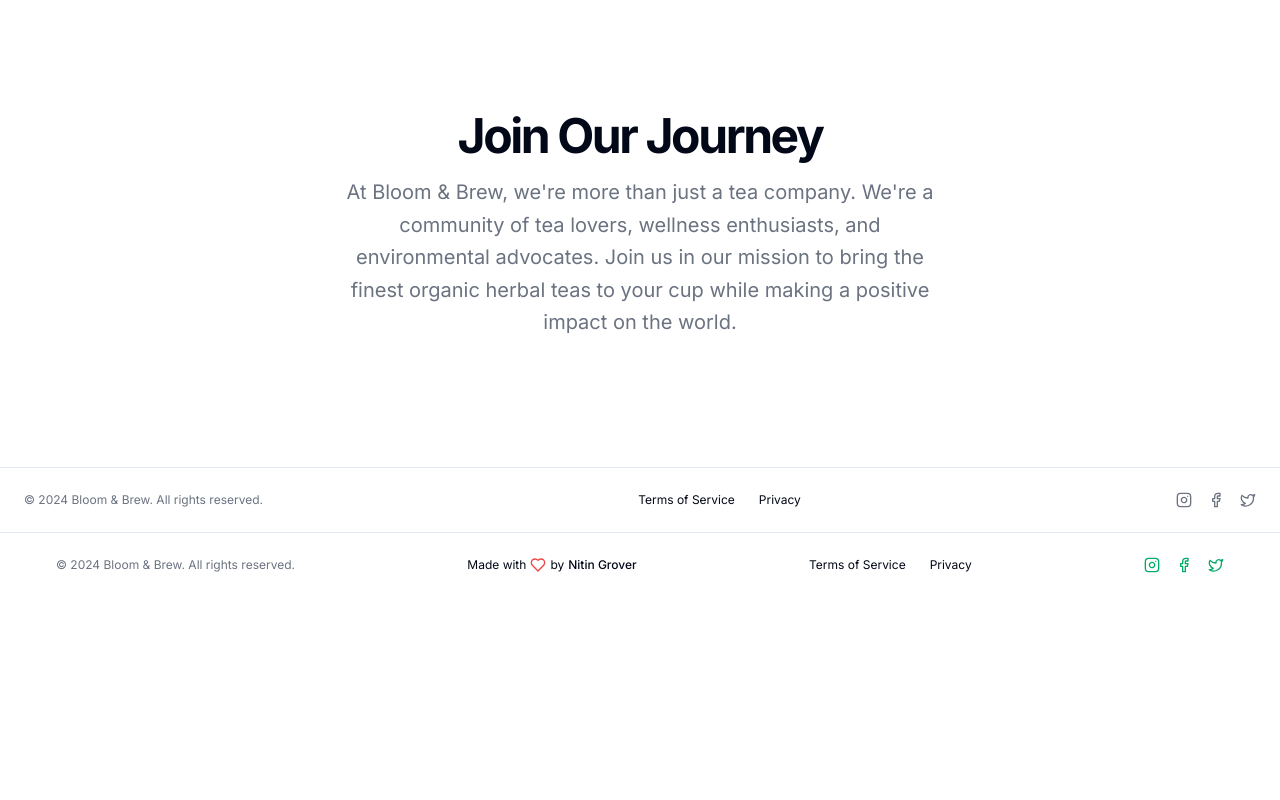
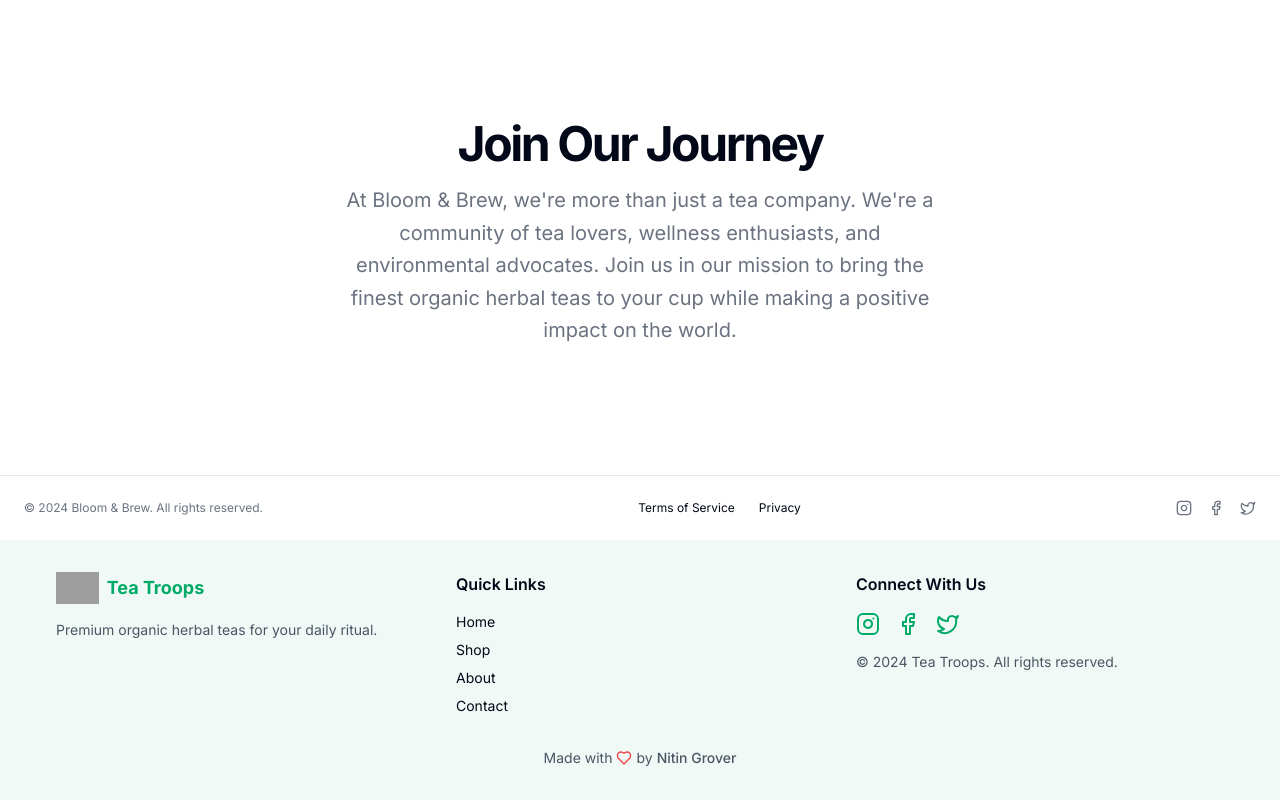
Before and after one commit to iamnitingrover/TeaTroops, a Next.js app: page /about in a window 1280 px wide. Shown: the part 1928-2728 px from the top of the page. Before the commit the page ends 2525 px from the top, so only its background shows below. Built offline with nearby package versions, Linux system fonts and the light colour scheme; grey boxes are pictures that could not be loaded.

Commit message:
Company Name and logo updated. Footer modified.

```diff
--- a/app/layout.tsx
+++ b/app/layout.tsx
@@ -2,13 +2,14 @@ import type { Metadata } from 'next'
 import { Inter } from 'next/font/google'
 import './globals.css'
 import Link from 'next/link'
-import { Leaf, Instagram, Facebook, Twitter, Heart } from 'lucide-react'
+import { Instagram, Facebook, Twitter, Heart } from 'lucide-react'
+import Image from 'next/image'
 
 const inter = Inter({ subsets: ['latin'] })
 
 export const metadata: Metadata = {
-  title: 'Bloom & Brew',
-  description: 'Organic herbal flower teas',
+  title: 'Tea Troops',
+  description: 'Premium organic herbal teas',
 }
 
 export default function RootLayout({
@@ -18,12 +19,15 @@ export default function RootLayout({
 }) {
   return (
     <html lang="en">
+      <head>
+        <link rel="icon" href="/favicon.ico" sizes="any" />
+      </head>
       <body className={inter.className}>
         <div className="flex flex-col min-h-screen">
-          <header className="fixed top-0 left-0 right-0 z-50 px-4 lg:px-6 h-14 flex items-center justify-between bg-transparent">
+          <header className="fixed top-0 left-0 right-0 z-50 px-4 lg:px-6 h-16 flex items-center justify-between bg-transparent">
             <Link className="flex items-center justify-center" href="/">
-              <Leaf className="h-6 w-6 text-[#00ab67]" />
-              <span className="ml-2 text-lg font-bold text-[#00ab67]">Bloom & Brew</span>
+              <Image src="/logo.svg" alt="Tea Troops Logo" width={40} height={40} className="w-auto h-8 sm:h-10" />
+              <span className="ml-2 text-lg font-bold text-[#00ab67]">Tea Troops</span>
             </Link>
             <nav className="flex gap-4 sm:gap-6">
               <Link className="text-sm font-medium hover:underline underline-offset-4 text-[#00ab67]" href="/">
@@ -40,38 +44,51 @@ export default function RootLayout({
               </Link>
             </nav>
           </header>
-          <main className="flex-grow pt-14">
+          <main className="flex-grow pt-16">
             {children}
           </main>
-          <footer className="w-full py-6 px-4 md:px-6 border-t bg-white">
-            <div className="container mx-auto flex flex-col sm:flex-row justify-between items-center">
-              <p className="text-xs text-gray-500">© 2024 Bloom & Brew. All rights reserved.</p>
-              <div className="flex items-center gap-1 text-xs">
+          <footer className="w-full py-8 px-4 md:px-6 bg-[#f0f9f6]">
+            <div className="container mx-auto grid grid-cols-1 md:grid-cols-3 gap-8">
+              <div>
+                <Link href="/" className="flex items-center mb-4">
+                  <Image src="/logo.svg" alt="Tea Troops Logo" width={40} height={40} className="w-auto h-8" />
+                  <span className="ml-2 text-lg font-bold text-[#00ab67]">Tea Troops</span>
+                </Link>
+                <p className="text-sm text-gray-600">Premium organic herbal teas for your daily ritual.</p>
+              </div>
+              <div>
+                <h3 className="font-semibold mb-4">Quick Links</h3>
+                <nav className="flex flex-col gap-2">
+                  <Link className="text-sm hover:underline" href="/">Home</Link>
+                  <Link className="text-sm hover:underline" href="/shop">Shop</Link>
+                  <Link className="text-sm hover:underline" href="/about">About</Link>
+                  <Link className="text-sm hover:underline" href="/contact">Contact</Link>
+                </nav>
+              </div>
+              <div>
+                <h3 className="font-semibold mb-4">Connect With Us</h3>
+                <div className="flex gap-4 mb-4">
+                  <Link className="text-[#00ab67] hover:text-[#008c55]" href="#">
+                    <Instagram className="h-6 w-6" />
+                    <span className="sr-only">Instagram</span>
+                  </Link>
+                  <Link className="text-[#00ab67] hover:text-[#008c55]" href="#">
+                    <Facebook className="h-6 w-6" />
+                    <span className="sr-only">Facebook</span>
+                  </Link>
+                  <Link className="text-[#00ab67] hover:text-[#008c55]" href="#">
+                    <Twitter className="h-6 w-6" />
+                    <span className="sr-only">Twitter</span>
+                  </Link>
+                </div>
+                <p className="text-sm text-gray-600">© 2024 Tea Troops. All rights reserved.</p>
+              </div>
+            </div>
+            <div className="mt-8 text-center">
+              <div className="flex items-center justify-center gap-1 text-sm text-gray-600">
                 Made with <Heart className="h-4 w-4 text-red-500" /> by{' '}
                 <Link href="https://nitingrover.in" target="_blank" rel="noopener noreferrer" className="font-medium hover:underline">
                   Nitin Grover
-                </Link>
-              </div>
-              <nav className="flex gap-4 sm:gap-6 mt-4 sm:mt-0">
-                <Link className="text-xs hover:underline underline-offset-4" href="#">
-                  Terms of Service
-                </Link>
-                <Link className="text-xs hover:underline underline-offset-4" href="#">
-                  Privacy
-                </Link>
-              </nav>
-              <div className="flex gap-4 mt-4 sm:mt-0">
-                <Link className="text-[#00ab67] hover:text-[#008c55]" href="#">
-                  <Instagram className="h-4 w-4" />
-                  <span className="sr-only">Instagram</span>
-                </Link>
-                <Link className="text-[#00ab67] hover:text-[#008c55]" href="#">
-                  <Facebook className="h-4 w-4" />
-                  <span className="sr-only">Facebook</span>
-                </Link>
-                <Link className="text-[#00ab67] hover:text-[#008c55]" href="#">
-                  <Twitter className="h-4 w-4" />
-                  <span className="sr-only">Twitter</span>
                 </Link>
               </div>
             </div>
--- a/app/product/[slug]/page.tsx
+++ b/app/product/[slug]/page.tsx
@@ -12,7 +12,7 @@ export default async function ProductPage({ params }: { params: { slug: string }
   }
 
   // You can toggle this flag to switch between designs
-  const useAlternativeDesign = true
+  const useAlternativeDesign = false
 
   return (
     <div className="min-h-screen" style={{ backgroundColor: product.colorScheme }}>
```
